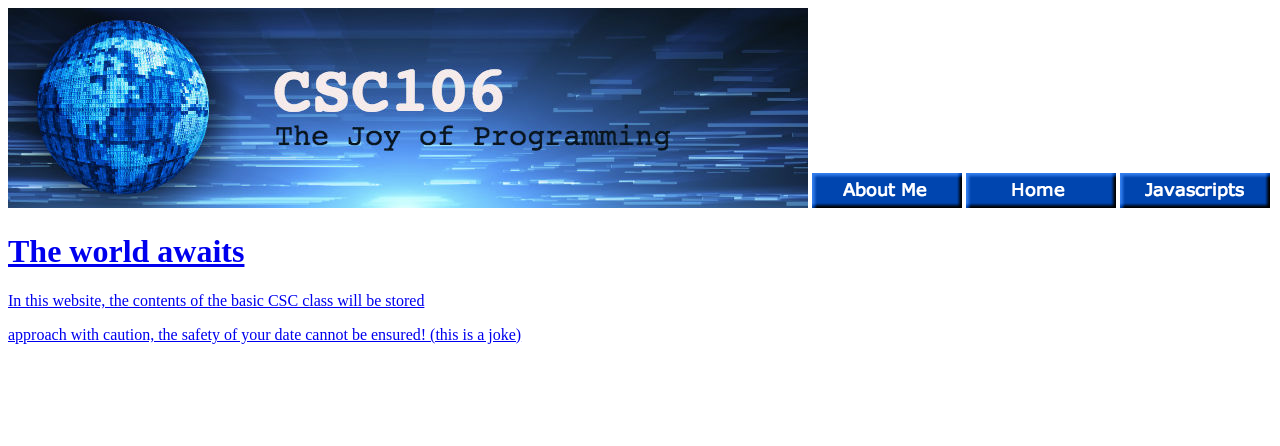
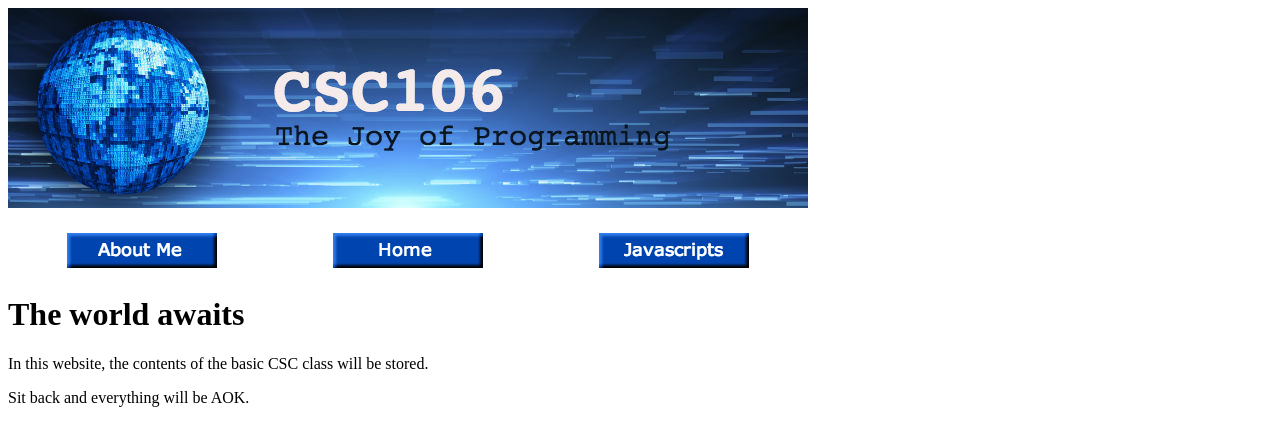
Before and after one commit to brentyras/brentyras.github.io, a plain HTML site: page index.html in a window 1280 px wide. Drawn offline with Linux system fonts and the light colour scheme.

Commit message:
Add files via upload

```diff
--- a/index.html
+++ b/index.html
@@ -4,26 +4,28 @@
         <meta charset="utf-8">
         <title>Programming joy</title>
     </head>
-    <body>
-        <table width="800px">
-            <tr</tr>
-            <img src="joyoyoy.jpg">
-            <a href="about.html"><img src="Aboutmebutton.png"></a href>
-                <img src="homebutton.png">
-                <a href="javascripts.html"><img src="javascriptbutton.png">
+
+
+
+            <img src="joyoyoy.jpg"><br>
+              <table width="800px">
+               <tr>
+                   <td align="center"><a href="about.html"><img src="Aboutmebutton.png"></td>
+                   <td align="center"><a href="index.html"><img src="homebutton.png"></td>
+                   <td align="center"><a href="javascripts.html"><img src="javascriptbutton.png"></td>
                 </tr><br>
-            </table>
-        <h1>The world awaits
+            </table> <h1>The world awaits
 
-        </h1>
-<body>
-    <p></p>In this website, the contents of the basic CSC class will be stored</p>
-<p>approach with caution, the safety of your date cannot be ensured! (this is a joke)</p></body>
+            </h1>
+
+ <body>
+    <p>In this website, the contents of the basic CSC class will be stored.</p>
+    <p>Sit back and everything will be AOK.</p></body>
 
 
 
 
 
 
-    </body>
+ </body>
 </html>
```
